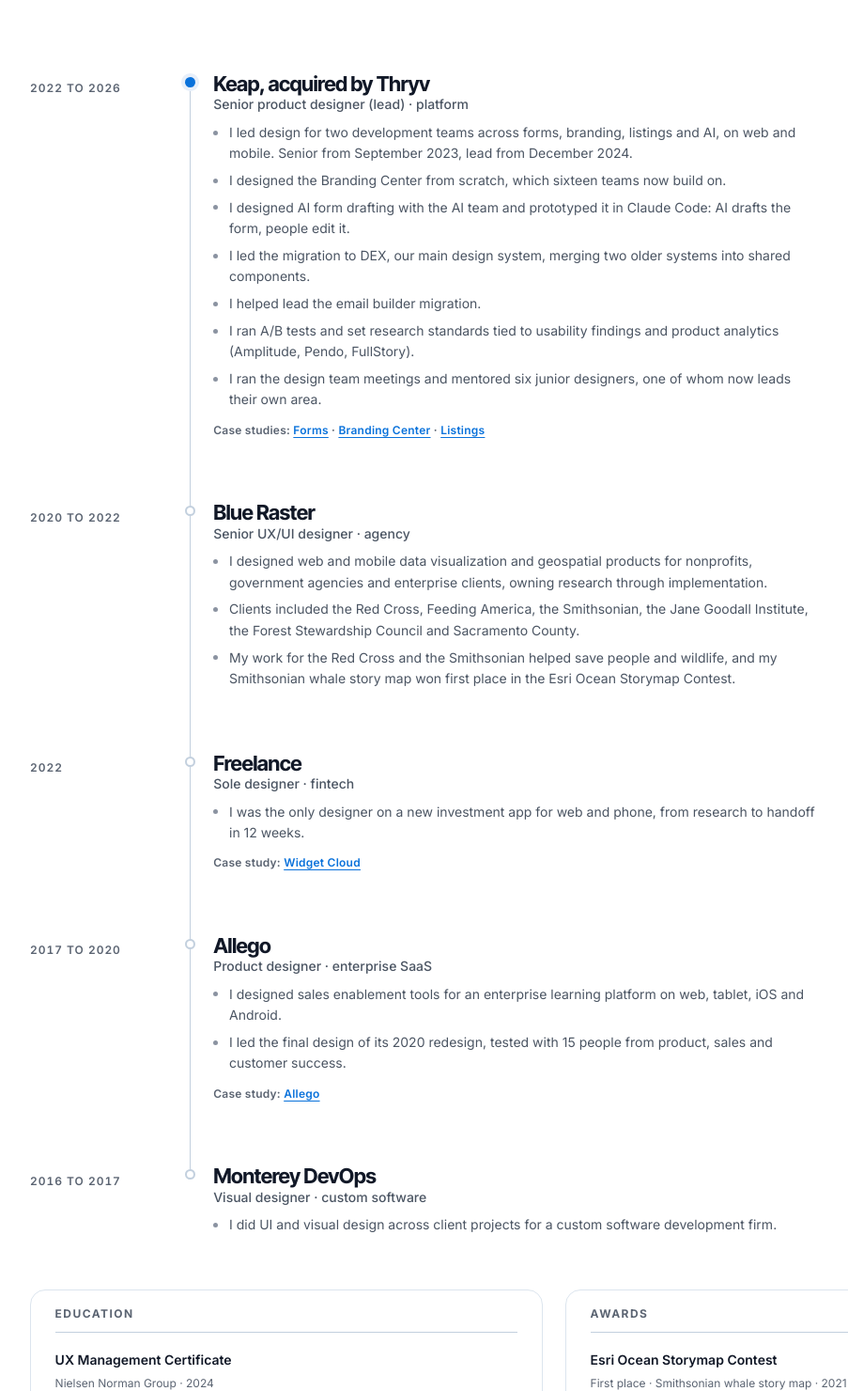
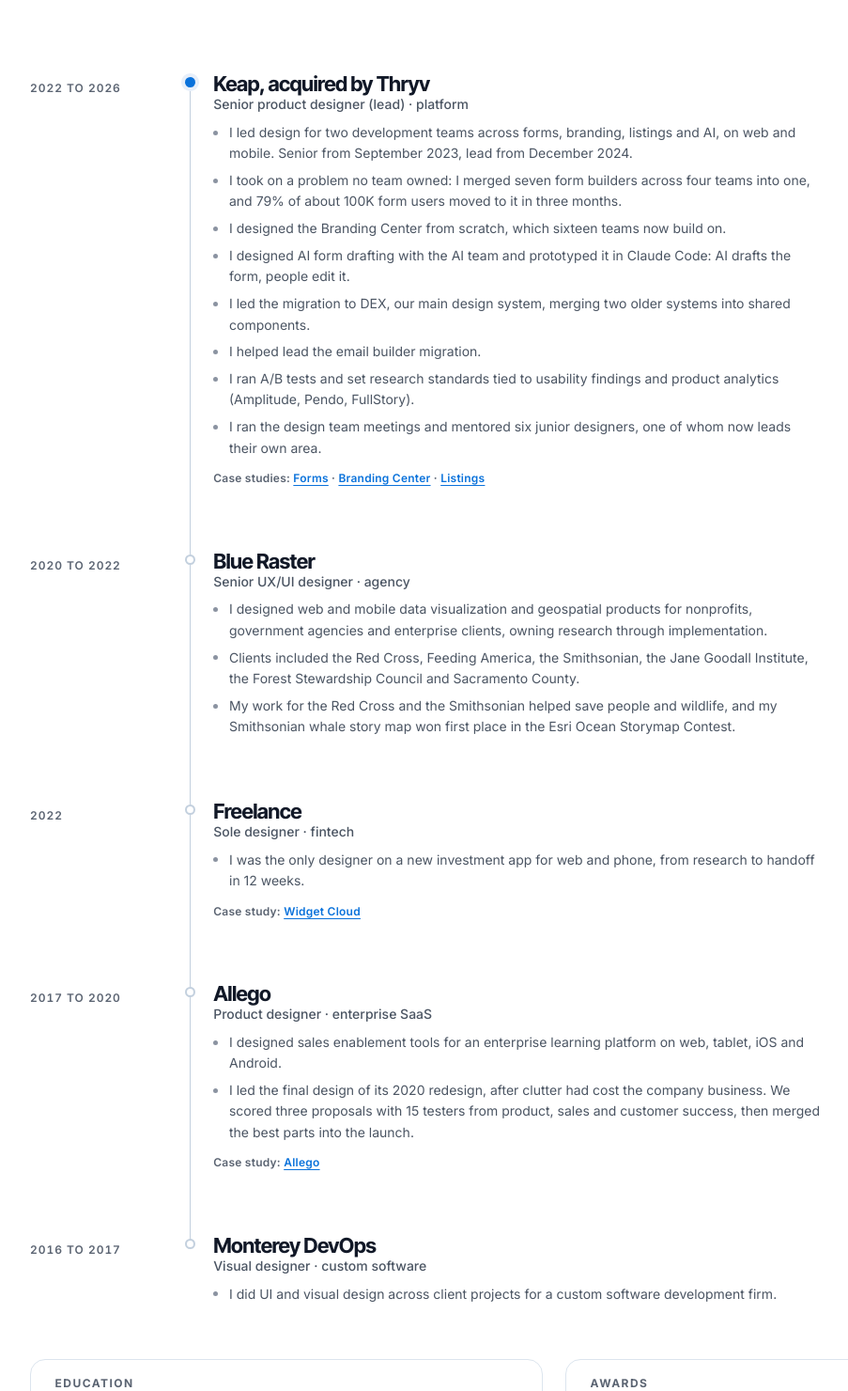
Before and after one commit to denisexue106/Website, a plain HTML site: page experience.html in a window 1280 px wide. Shown: the part 420-1900 px from the top of the page at 94% size, without its empty margins (50-953 px from the left). Drawn offline with Linux system fonts and the light colour scheme.

Commit message:
Experience: final resume, forms ownership and Allego redesign lines
Co-Authored-By: Claude Opus 5.5 <noreply@anthropic.com>

```diff
--- a/experience.html
+++ b/experience.html
@@ -85,7 +85,7 @@
             <div class="cv-when">2022 to 2026</div>
             <div class="cv-what">
             <h3>Keap, acquired by Thryv <span class="cv-org">Senior product designer (lead) &middot; platform</span></h3>
-            <ul class="cv-points"><li>I led design for two development teams across forms, branding, listings and AI, on web and mobile. Senior from September 2023, lead from December 2024.</li><li>I designed the Branding Center from scratch, which sixteen teams now build on.</li><li>I designed AI form drafting with the AI team and prototyped it in Claude Code: AI drafts the form, people edit it.</li><li>I led the migration to DEX, our main design system, merging two older systems into shared components.</li><li>I helped lead the email builder migration.</li><li>I ran A/B tests and set research standards tied to usability findings and product analytics (Amplitude, Pendo, FullStory).</li><li>I ran the design team meetings and mentored six junior designers, one of whom now leads their own area.</li></ul>
+            <ul class="cv-points"><li>I led design for two development teams across forms, branding, listings and AI, on web and mobile. Senior from September 2023, lead from December 2024.</li><li>I took on a problem no team owned: I merged seven form builders across four teams into one, and 79% of about 100K form users moved to it in three months.</li><li>I designed the Branding Center from scratch, which sixteen teams now build on.</li><li>I designed AI form drafting with the AI team and prototyped it in Claude Code: AI drafts the form, people edit it.</li><li>I led the migration to DEX, our main design system, merging two older systems into shared components.</li><li>I helped lead the email builder migration.</li><li>I ran A/B tests and set research standards tied to usability findings and product analytics (Amplitude, Pendo, FullStory).</li><li>I ran the design team meetings and mentored six junior designers, one of whom now leads their own area.</li></ul>
             <p class="cv-cases">Case studies: <a href="case-form-unification.html">Forms</a> &middot; <a href="case-branding-center.html">Branding Center</a> &middot; <a href="case-business-listing.html">Listings</a></p>
           </div>
           </div>
@@ -114,7 +114,7 @@
             <div class="cv-when">2017 to 2020</div>
             <div class="cv-what">
             <h3>Allego <span class="cv-org">Product designer &middot; enterprise SaaS</span></h3>
-            <ul class="cv-points"><li>I designed sales enablement tools for an enterprise learning platform on web, tablet, iOS and Android.</li><li>I led the final design of its 2020 redesign, tested with 15 people from product, sales and customer success.</li></ul>
+            <ul class="cv-points"><li>I designed sales enablement tools for an enterprise learning platform on web, tablet, iOS and Android.</li><li>I led the final design of its 2020 redesign, after clutter had cost the company business. We scored three proposals with 15 testers from product, sales and customer success, then merged the best parts into the launch.</li></ul>
             <p class="cv-cases">Case study: <a href="case-allego.html">Allego</a></p>
           </div>
           </div>
```
Also changed, not shown: 1 other file.
